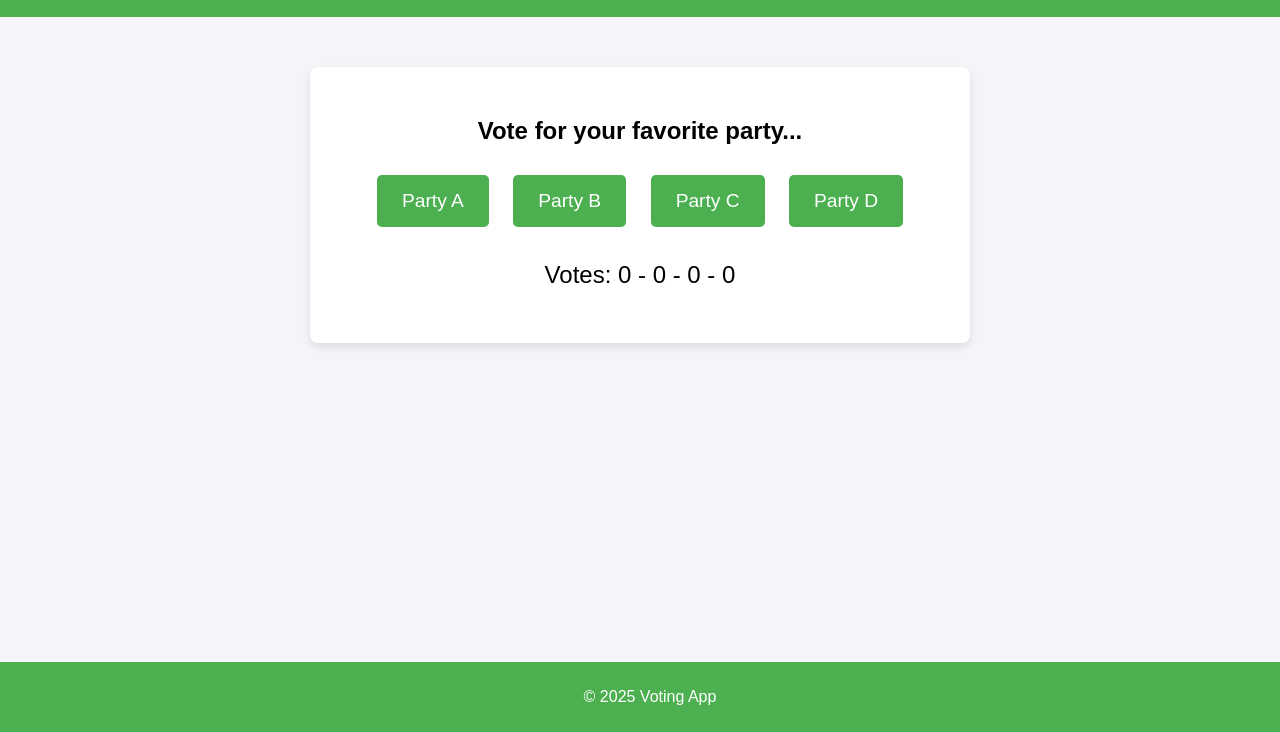
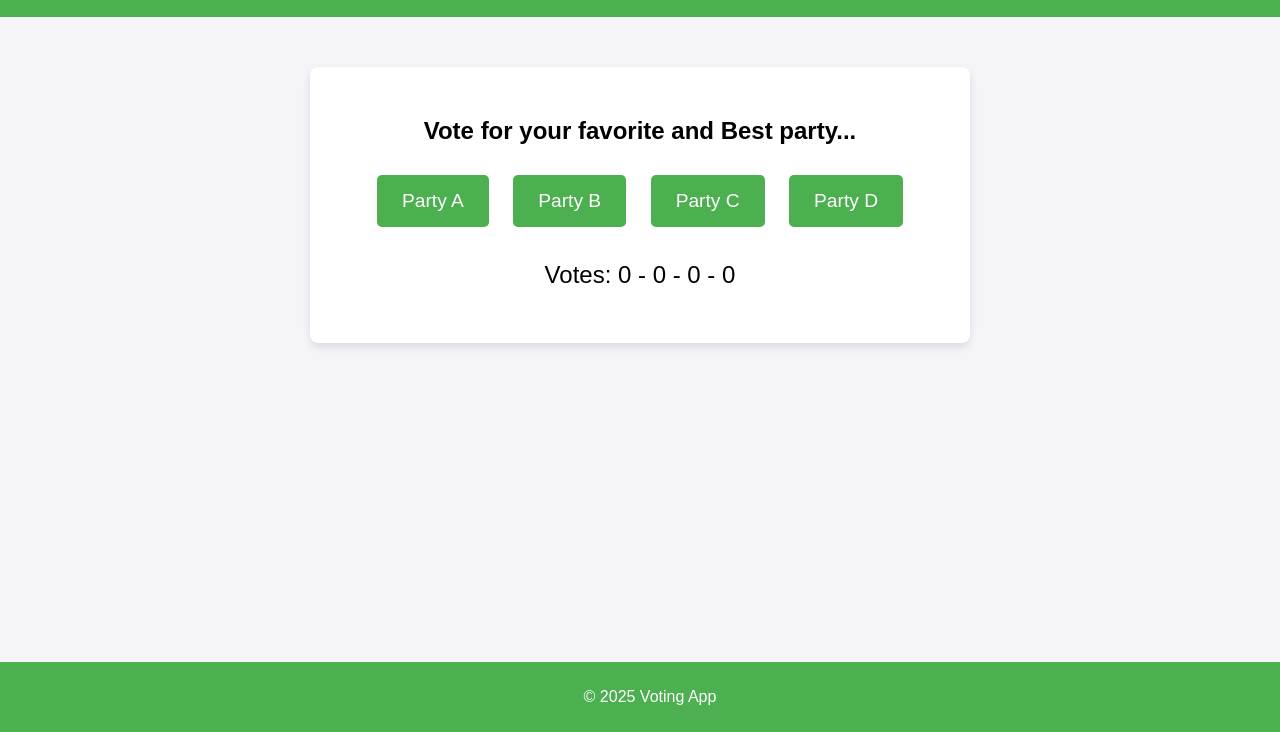
Before and after one commit to rohith8088/simple-voting-app, a website: page index.html in a window 1280 px wide. Shown: the part 68-800 px from the top of the page. Drawn offline with Linux system fonts and the light colour scheme.

Commit message:
Update index.html

```diff
--- a/index.html
+++ b/index.html
@@ -74,7 +74,7 @@
     </header>
 
     <div class="container">
-        <h2>Vote for your favorite party...</h2>
+        <h2>Vote for your favorite and Best party...</h2>
 
         <button id="party1" class="button">Party A</button>
         <button id="party2" class="button">Party B</button>
```
